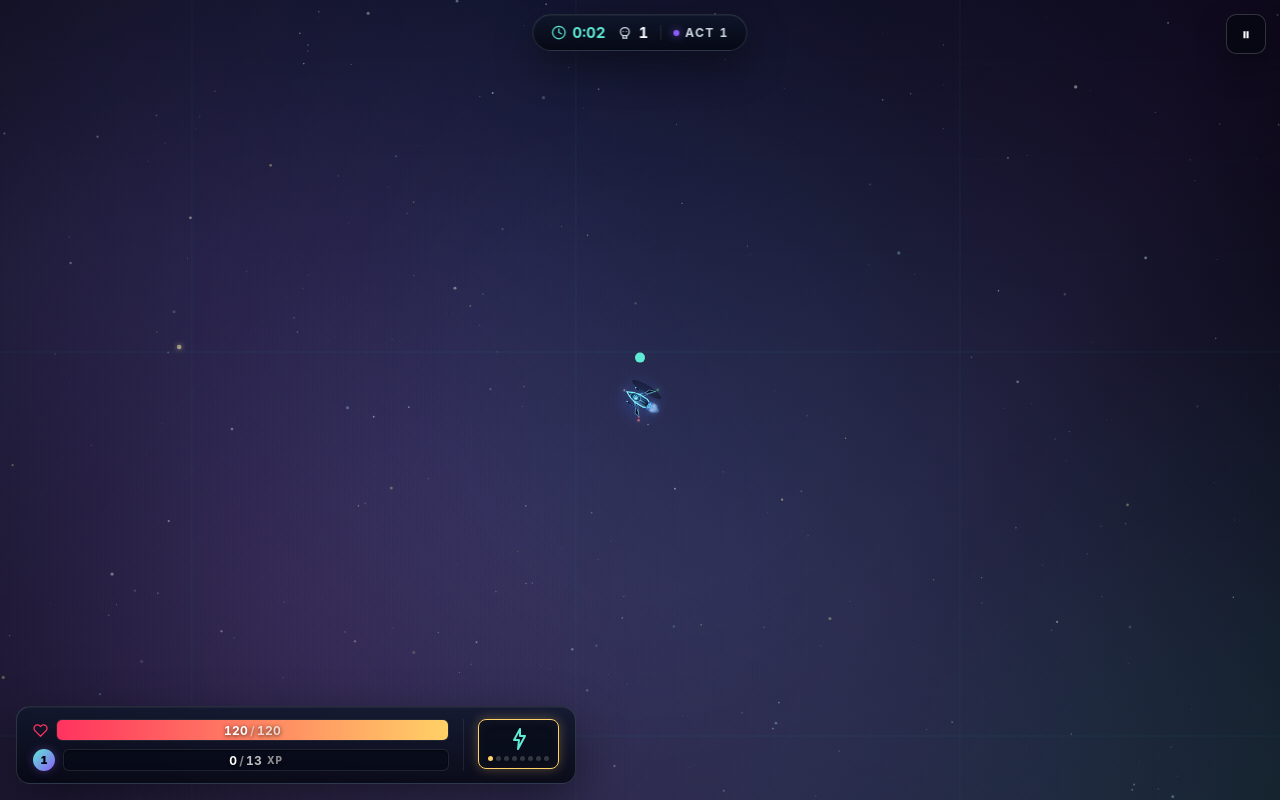
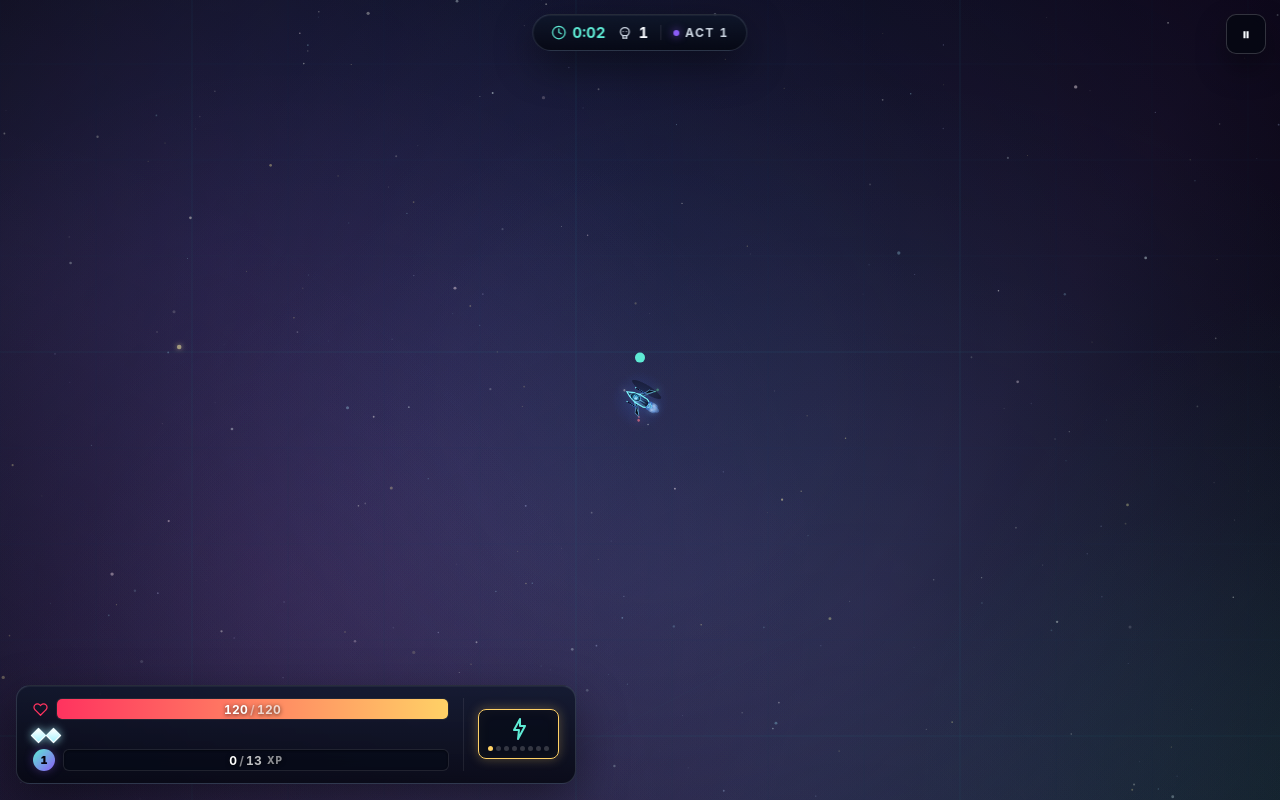
Before and after one commit to alexmachulsky/Eclipse-Survivors, a React (Vite) app: page / in a window 1280 px wide. Both pictures are taken after a click on the button "Begin Solo Run". Built offline with nearby package versions, Linux system fonts and the light colour scheme.

Commit message:
feat: render dash charge pips in HUD

```diff
--- a/src/App.tsx
+++ b/src/App.tsx
@@ -79,7 +79,13 @@ function createLocalSnapshot(serverSnapshot: ServerSnapshot | null): GameSnapsho
     agency: { rerolls: 0, banishes: 0, locks: 0, maxRerolls: 0, maxLocks: 0 },
     bannedUpgradeIds: [],
     lockedSlot: null,
-    lastRunReward: 0
+    lastRunReward: 0,
+    dash: {
+      charges: runtime?.player.dash.charges ?? 0,
+      maxCharges: (runtime?.player.dash.maxCharges ?? 0) + (runtime?.player.dashChargeBonus ?? 0),
+      rechargeRemaining: runtime?.player.dash.rechargeRemaining ?? 0,
+      rechargeDuration: (runtime?.player.dash.rechargeDuration ?? 0) * ((runtime?.player.dashRechargeMult) ?? 1)
+    }
   };
 }
 
--- a/src/components/Hud.tsx
+++ b/src/components/Hud.tsx
@@ -31,6 +31,25 @@ export function WeaponTile({ weapon, isActive }: { weapon: Weapon; isActive: boo
       </div>
     </div>
   );
+}
+
+function DashPips({ dash }: { dash: GameSnapshot['dash'] }) {
+  const pips: React.ReactNode[] = [];
+  for (let i = 0; i < dash.maxCharges; i++) {
+    const filled = i < dash.charges;
+    const fillingNext = !filled && i === dash.charges;
+    const fillRatio = fillingNext
+      ? 1 - dash.rechargeRemaining / Math.max(0.0001, dash.rechargeDuration)
+      : 0;
+    pips.push(
+      <span
+        key={i}
+        className={`dash-pip ${filled ? 'is-filled' : ''} ${fillingNext ? 'is-filling' : ''}`}
+        style={fillingNext ? ({ ['--fill' as string]: `${fillRatio * 100}%` } as React.CSSProperties) : undefined}
+      />
+    );
+  }
+  return <div className="dash-pips" aria-label="Dash charges">{pips}</div>;
 }
 
 export function Hud({ snapshot, onPause }: HudProps) {
@@ -154,6 +173,9 @@ export function Hud({ snapshot, onPause }: HudProps) {
                 </div>
               </div>
             </Tooltip>
+            <div className="hud-bar-row hud-bar-row--dash">
+              <DashPips dash={snapshot.dash} />
+            </div>
             <Tooltip content={<><strong>Experience</strong>{snapshot.xp} / {snapshot.xpToNext} XP · Level {snapshot.level}<br/>Gain XP by killing enemies and completing rifts.</>}>
               <div className="hud-bar-row hud-bar-row--xp">
                 <span className="level-chip" aria-label={`Level ${snapshot.level}`}>{snapshot.level}</span>
--- a/src/game/GameEngine.ts
+++ b/src/game/GameEngine.ts
@@ -58,6 +58,7 @@ export interface GameSnapshot {
   bannedUpgradeIds: string[];
   lockedSlot: number | null;
   lastRunReward: number;
+  dash: { charges: number; maxCharges: number; rechargeRemaining: number; rechargeDuration: number };
 }
 
 const MIN_SPAWN_INTERVAL = 0.26;
@@ -495,7 +496,13 @@ export class GameEngine {
       agency: { ...this.state.agency },
       bannedUpgradeIds: [...this.state.bannedUpgradeIds],
       lockedSlot: this.state.lockedSlot,
-      lastRunReward: this.state.lastRunReward
+      lastRunReward: this.state.lastRunReward,
+      dash: {
+        charges: this.state.player.dash.charges,
+        maxCharges: this.state.player.dash.maxCharges + this.state.player.dashChargeBonus,
+        rechargeRemaining: this.state.player.dash.rechargeRemaining,
+        rechargeDuration: this.state.player.dash.rechargeDuration * (this.state.player.dashRechargeMult ?? 1)
+      }
     };
   }
 
--- a/src/styles.css
+++ b/src/styles.css
@@ -323,6 +323,41 @@ button {
   font-variant-numeric: tabular-nums;
   text-shadow: 0 1px 4px rgb(0 0 0 / 75%);
   letter-spacing: 0.02em;
+}
+
+/* ── Dash pips ── */
+.hud-bar-row--dash {
+  display: flex;
+  align-items: center;
+  gap: 6px;
+  margin-top: 2px;
+}
+.dash-pips {
+  display: inline-flex;
+  gap: 4px;
+  align-items: center;
+}
+.dash-pip {
+  display: inline-block;
+  width: 11px; height: 11px;
+  transform: rotate(45deg);
+  background: rgba(168, 243, 255, 0.15);
+  border: 1px solid rgba(168, 243, 255, 0.4);
+  position: relative;
+  overflow: hidden;
+  transition: background 120ms ease, box-shadow 120ms ease;
+}
+.dash-pip.is-filled {
+  background: linear-gradient(135deg, #ffffff, #a8f3ff);
+  box-shadow: 0 0 8px rgba(168, 243, 255, 0.8);
+  border-color: rgba(255, 255, 255, 0.8);
+}
+.dash-pip.is-filling::after {
+  content: '';
+  position: absolute;
+  left: 0; right: 0; bottom: 0;
+  height: var(--fill, 0%);
+  background: linear-gradient(0deg, rgba(168, 243, 255, 0.55), rgba(168, 243, 255, 0));
 }
 
 /* ── Weapon tiles ── */
```
